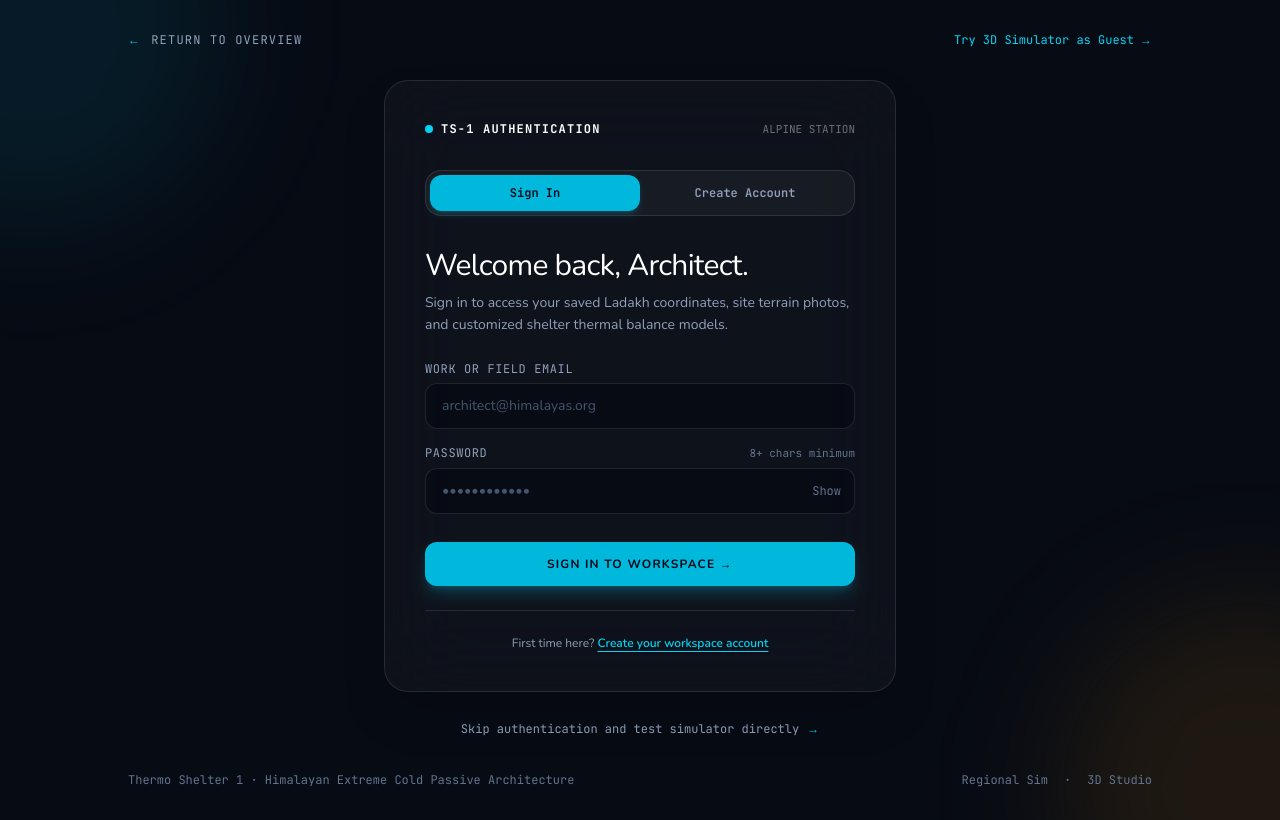
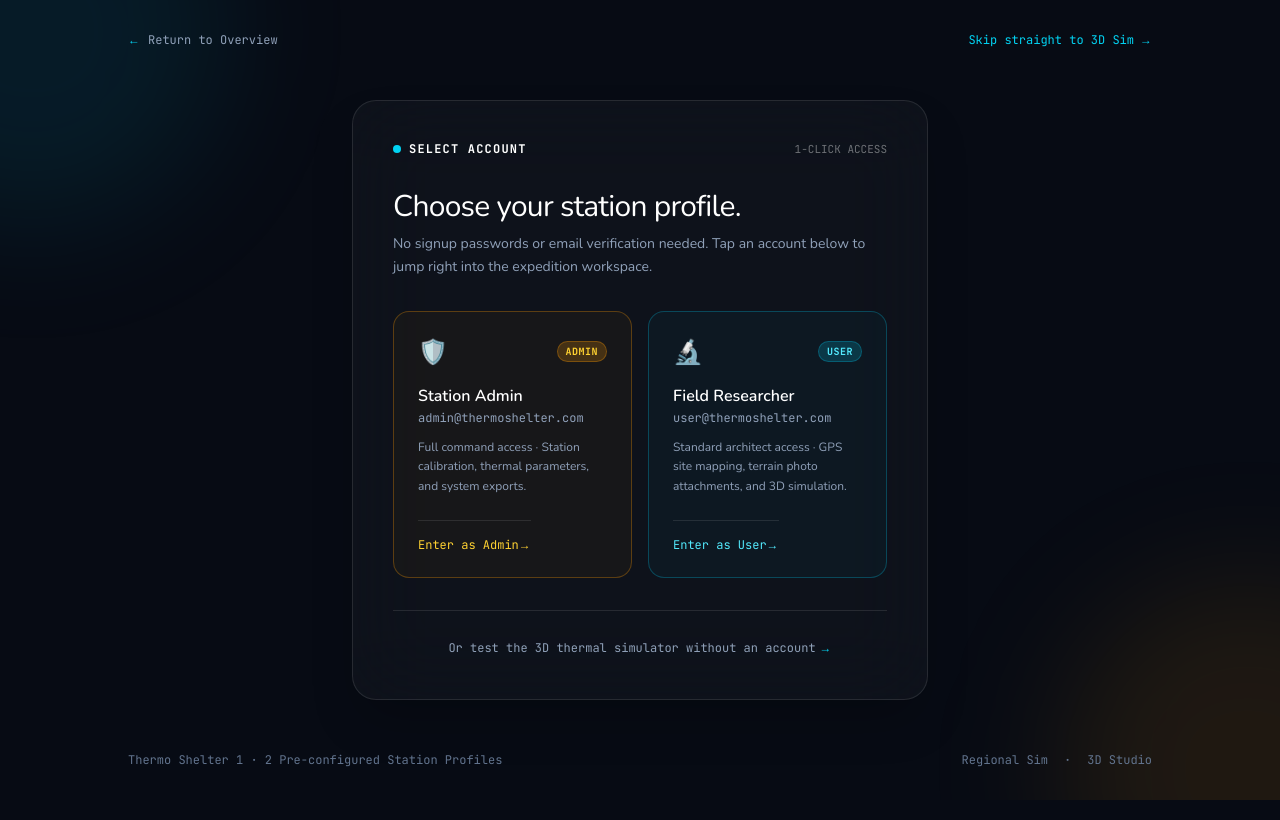
Before and after one commit to Codris-exe/thermo-shelter-1, a Next.js app in the folder frontend/: page /login in a window 1280 px wide. Built offline with nearby package versions, Linux system fonts and the light colour scheme.

Commit message:
feat(auth): simplify to 2 preset accounts (Admin and User) with 1-click login and zero signup friction

```diff
--- a/frontend/app/login/page.tsx
+++ b/frontend/app/login/page.tsx
@@ -1,92 +1,36 @@
 "use client";
 
-import { FormEvent, useEffect, useState, Suspense } from "react";
-import { useRouter, useSearchParams } from "next/navigation";
+import { useState, Suspense } from "react";
+import { useRouter } from "next/navigation";
 import Link from "next/link";
-import { saveAuth, isAuthenticated } from "@/lib/auth";
+import { loginAsPreset, getStoredUser, clearAuth } from "@/lib/auth";
 
-const API_BASE = "/backend-api";
+function AccountSelect() {
+  const router = useRouter();
+  const currentUser = getStoredUser();
+  const [loadingRole, setLoadingRole] = useState<"admin" | "user" | null>(null);
 
-function LoginForm() {
-  const router = useRouter();
-  const searchParams = useSearchParams();
-  const requestedMode = searchParams.get("mode") === "register" ? "register" : "login";
-
-  const [mode, setMode] = useState<"login" | "register">(requestedMode);
-  const [name, setName] = useState("");
-  const [email, setEmail] = useState("");
-  const [password, setPassword] = useState("");
-  const [showPassword, setShowPassword] = useState(false);
-  const [error, setError] = useState("");
-  const [loading, setLoading] = useState(false);
-
-  useEffect(() => {
-    const qMode = searchParams.get("mode");
-    if (qMode === "register" || qMode === "login") {
-      setMode(qMode);
-    }
-  }, [searchParams]);
-
-  useEffect(() => {
-    if (isAuthenticated()) router.replace("/onboarding");
-  }, [router]);
-
-  async function submit(event: FormEvent) {
-    event.preventDefault();
-    setError("");
-
-    if (mode === "register" && name.trim().length < 2) {
-      setError("Please let us know your name or team callsign.");
-      return;
-    }
-
-    if (password.length < 8) {
-      setError("Password needs at least 8 characters to keep your designs secure.");
-      return;
-    }
-
-    setLoading(true);
+  async function handleQuickLogin(role: "admin" | "user") {
+    setLoadingRole(role);
     try {
-      const response = await fetch(
-        `${API_BASE}/api/auth/${mode === "login" ? "login" : "register"}`,
-        {
-          method: "POST",
-          headers: { "Content-Type": "application/json" },
-          body: JSON.stringify(
-            mode === "login"
-              ? { email, password }
-              : { name: name.trim(), email: email.trim().toLowerCase(), password },
-          ),
-        },
-      );
-
-      const data = await response.json();
-      if (!response.ok) {
-        throw new Error(data.detail || "Unable to sign in. Please check your details and try again.");
-      }
-
-      saveAuth(data.access_token, data.user);
+      await loginAsPreset(role);
       router.push("/onboarding");
-    } catch (err) {
-      setError(
-        err instanceof Error ? err.message : "Something went wrong during sign-in. Please try again.",
-      );
     } finally {
-      setLoading(false);
+      setLoadingRole(null);
     }
   }
 
   return (
     <main className="min-h-screen bg-[#070b14] text-slate-100 flex flex-col justify-between px-6 py-8 relative overflow-hidden font-sans select-none">
-      {/* Background ambient radial gradients */}
+      {/* Background ambient lighting */}
       <div className="absolute -top-40 -left-40 w-96 h-96 bg-cyan-500/10 rounded-full blur-3xl pointer-events-none" />
       <div className="absolute -bottom-40 -right-40 w-96 h-96 bg-amber-500/10 rounded-full blur-3xl pointer-events-none" />
 
-      {/* Top Header Bar */}
-      <div className="max-w-5xl w-full mx-auto flex items-center justify-between z-10">
+      {/* Top Header */}
+      <div className="max-w-5xl w-full mx-auto flex items-center justify-between z-10 font-mono text-xs">
         <Link
           href="/"
-          className="flex items-center gap-2.5 text-xs tracking-widest uppercase font-mono text-slate-400 hover:text-white transition-colors"
+          className="flex items-center gap-2 text-slate-400 hover:text-white transition-colors"
         >
           <span className="text-cyan-400 font-bold">←</span>
           <span>Return to Overview</span>
@@ -94,201 +38,136 @@ function LoginForm() {
 
         <Link
           href="/3d"
-          className="text-xs font-mono text-cyan-400 hover:text-cyan-300 transition-colors flex items-center gap-1.5"
+          className="text-cyan-400 hover:text-cyan-300 transition-colors flex items-center gap-1.5"
         >
-          <span>Try 3D Simulator as Guest</span>
+          <span>Skip straight to 3D Sim</span>
           <span>→</span>
         </Link>
       </div>
 
-      {/* Center Form Card */}
-      <div className="w-full max-w-lg mx-auto my-8 z-10">
+      {/* Center Account Selection Card */}
+      <div className="w-full max-w-xl mx-auto my-8 z-10">
         <div className="rounded-3xl border border-white/10 bg-white/[0.03] backdrop-blur-2xl p-8 sm:p-10 shadow-2xl relative">
-          {/* Brand header */}
+          {/* Header */}
           <div className="flex items-center justify-between mb-8">
             <div className="flex items-center gap-2 font-mono text-xs">
               <span className="w-2 h-2 rounded-full bg-cyan-400" />
-              <span className="text-white font-bold tracking-widest uppercase">TS-1 AUTHENTICATION</span>
+              <span className="text-white font-bold tracking-widest uppercase">Select Account</span>
             </div>
-            <span className="text-[11px] font-mono text-white/40 uppercase">Alpine Station</span>
+            <span className="text-[11px] font-mono text-white/40 uppercase">1-Click Access</span>
           </div>
 
-          {/* Mode Switcher Tabs */}
-          <div className="grid grid-cols-2 p-1 rounded-2xl bg-white/[0.04] border border-white/10 mb-8 font-mono text-xs">
+          <h1 className="text-2xl sm:text-3xl font-normal text-white tracking-tight">
+            Choose your station profile.
+          </h1>
+          <p className="mt-2 text-sm text-slate-400 leading-relaxed">
+            No signup passwords or email verification needed. Tap an account below to jump right into the expedition workspace.
+          </p>
+
+          {/* Current user banner if already logged in */}
+          {currentUser && (
+            <div className="mt-6 p-4 rounded-2xl border border-cyan-400/30 bg-cyan-500/10 text-xs flex items-center justify-between">
+              <div>
+                <span className="text-slate-400">Currently active: </span>
+                <strong className="text-white font-medium">{currentUser.name}</strong>
+                <span className="ml-2 px-2 py-0.5 rounded-full text-[10px] font-mono uppercase tracking-wider bg-cyan-400/20 text-cyan-300">
+                  {currentUser.role || "user"}
+                </span>
+              </div>
               <button
                 type="button"
                 onClick={() => {
-                setMode("login");
-                setError("");
+                  clearAuth();
+                  router.refresh();
                 }}
-              className={`py-2.5 rounded-xl font-semibold transition-all ${
-                mode === "login"
-                  ? "bg-cyan-500 text-slate-950 shadow-md shadow-cyan-500/20"
-                  : "text-slate-400 hover:text-white"
-              }`}
+                className="text-xs text-slate-400 hover:text-white underline font-mono"
               >
-              Sign In
+                Sign out
               </button>
+            </div>
+          )}
+
+          {/* 2 Account Choice Cards */}
+          <div className="mt-8 grid grid-cols-1 sm:grid-cols-2 gap-4">
+            {/* Account 1: Admin */}
             <button
               type="button"
-              onClick={() => {
-                setMode("register");
-                setError("");
-              }}
-              className={`py-2.5 rounded-xl font-semibold transition-all ${
-                mode === "register"
-                  ? "bg-cyan-500 text-slate-950 shadow-md shadow-cyan-500/20"
-                  : "text-slate-400 hover:text-white"
-              }`}
+              disabled={loadingRole !== null}
+              onClick={() => handleQuickLogin("admin")}
+              className="p-6 rounded-2xl border border-amber-500/30 bg-amber-500/[0.04] hover:bg-amber-500/[0.08] hover:border-amber-400/60 transition-all text-left flex flex-col justify-between group cursor-pointer disabled:opacity-50"
             >
-              Create Account
+              <div>
+                <div className="flex items-center justify-between mb-4">
+                  <span className="text-2xl">🛡️</span>
+                  <span className="px-2 py-0.5 rounded-full text-[10px] font-mono uppercase tracking-wider bg-amber-500/20 text-amber-300 font-bold border border-amber-500/30">
+                    Admin
+                  </span>
+                </div>
+                <h2 className="text-base font-semibold text-white group-hover:text-amber-300 transition-colors">
+                  Station Admin
+                </h2>
+                <div className="text-xs font-mono text-slate-400 mt-0.5">
+                  admin@thermoshelter.com
+                </div>
+                <p className="text-xs text-slate-400 mt-3 leading-relaxed">
+                  Full command access · Station calibration, thermal parameters, and system exports.
+                </p>
+              </div>
+
+              <div className="mt-6 pt-4 border-t border-white/10 flex items-center justify-between text-xs font-mono text-amber-300 group-hover:translate-x-1 transition-transform">
+                <span>{loadingRole === "admin" ? "Signing In..." : "Enter as Admin"}</span>
+                <span>→</span>
+              </div>
+            </button>
+
+            {/* Account 2: User */}
+            <button
+              type="button"
+              disabled={loadingRole !== null}
+              onClick={() => handleQuickLogin("user")}
+              className="p-6 rounded-2xl border border-cyan-500/30 bg-cyan-500/[0.04] hover:bg-cyan-500/[0.08] hover:border-cyan-400/60 transition-all text-left flex flex-col justify-between group cursor-pointer disabled:opacity-50"
+            >
+              <div>
+                <div className="flex items-center justify-between mb-4">
+                  <span className="text-2xl">🔬</span>
+                  <span className="px-2 py-0.5 rounded-full text-[10px] font-mono uppercase tracking-wider bg-cyan-500/20 text-cyan-300 font-bold border border-cyan-500/30">
+                    User
+                  </span>
+                </div>
+                <h2 className="text-base font-semibold text-white group-hover:text-cyan-300 transition-colors">
+                  Field Researcher
+                </h2>
+                <div className="text-xs font-mono text-slate-400 mt-0.5">
+                  user@thermoshelter.com
+                </div>
+                <p className="text-xs text-slate-400 mt-3 leading-relaxed">
+                  Standard architect access · GPS site mapping, terrain photo attachments, and 3D simulation.
+                </p>
+              </div>
+
+              <div className="mt-6 pt-4 border-t border-white/10 flex items-center justify-between text-xs font-mono text-cyan-300 group-hover:translate-x-1 transition-transform">
+                <span>{loadingRole === "user" ? "Signing In..." : "Enter as User"}</span>
+                <span>→</span>
+              </div>
             </button>
           </div>
 
-          {/* Welcoming Context */}
-          <div className="mb-6">
-            <h1 className="text-2xl sm:text-3xl font-normal text-white tracking-tight">
-              {mode === "login" ? "Welcome back, Architect." : "Join the Alpine Habitat Project."}
-            </h1>
-            <p className="mt-2 text-sm text-slate-400 leading-relaxed">
-              {mode === "login"
-                ? "Sign in to access your saved Ladakh coordinates, site terrain photos, and customized shelter thermal balance models."
-                : "Create your architect profile to pin mountain building sites on OpenStreetMap, upload site photos, and test passive zero-fuel heating."}
-            </p>
-          </div>
-
-          {/* Form */}
-          <form onSubmit={submit} className="space-y-4 font-sans">
-            {mode === "register" && (
-              <div>
-                <label className="block text-xs font-mono uppercase tracking-wider text-slate-400 mb-1.5">
-                  Your Full Name or Callsign
-                </label>
-                <div className="relative">
-                  <input
-                    type="text"
-                    value={name}
-                    onChange={(e) => setName(e.target.value)}
-                    placeholder="e.g. Tenzin Norbu · Leh Field Station"
-                    autoComplete="name"
-                    required
-                    className="w-full rounded-xl border border-white/10 bg-[#070b14]/80 px-4 py-3 text-sm text-white placeholder:text-slate-600 outline-none focus:border-cyan-400 focus:ring-1 focus:ring-cyan-400 transition"
-                  />
-                </div>
-              </div>
-            )}
-
-            <div>
-              <label className="block text-xs font-mono uppercase tracking-wider text-slate-400 mb-1.5">
-                Work or Field Email
-              </label>
-              <input
-                type="email"
-                value={email}
-                onChange={(e) => setEmail(e.target.value)}
-                placeholder="architect@himalayas.org"
-                autoComplete="email"
-                required
-                className="w-full rounded-xl border border-white/10 bg-[#070b14]/80 px-4 py-3 text-sm text-white placeholder:text-slate-600 outline-none focus:border-cyan-400 focus:ring-1 focus:ring-cyan-400 transition"
-              />
-            </div>
-
-            <div>
-              <div className="flex justify-between items-center mb-1.5">
-                <label className="block text-xs font-mono uppercase tracking-wider text-slate-400">
-                  Password
-                </label>
-                <span className="text-[11px] font-mono text-slate-500">8+ chars minimum</span>
-              </div>
-              <div className="relative">
-                <input
-                  type={showPassword ? "text" : "password"}
-                  value={password}
-                  onChange={(e) => setPassword(e.target.value)}
-                  placeholder="••••••••••••"
-                  autoComplete={mode === "login" ? "current-password" : "new-password"}
-                  required
-                  className="w-full rounded-xl border border-white/10 bg-[#070b14]/80 px-4 py-3 pr-12 text-sm text-white placeholder:text-slate-600 outline-none focus:border-cyan-400 focus:ring-1 focus:ring-cyan-400 transition"
-                />
-                <button
-                  type="button"
-                  onClick={() => setShowPassword(!showPassword)}
-                  className="absolute right-3.5 top-1/2 -translate-y-1/2 text-xs font-mono text-slate-500 hover:text-slate-300 transition"
-                >
-                  {showPassword ? "Hide" : "Show"}
-                </button>
-              </div>
-            </div>
-
-            {error && (
-              <div className="rounded-xl border border-red-400/30 bg-red-500/10 p-3.5 text-xs text-red-200 leading-relaxed flex items-start gap-2.5">
-                <span className="text-red-400 text-sm">⚠</span>
-                <span>{error}</span>
-              </div>
-            )}
-
-            <button
-              type="submit"
-              disabled={loading}
-              className="w-full mt-3 rounded-xl bg-cyan-500 hover:bg-cyan-400 text-slate-950 font-bold py-3.5 text-xs uppercase tracking-widest transition-all shadow-lg shadow-cyan-500/25 disabled:opacity-50 hover:scale-[1.01] active:scale-[0.99]"
-            >
-              {loading
-                ? "Connecting to Station..."
-                : mode === "login"
-                  ? "Sign In to Workspace →"
-                  : "Create Account & Begin Site Setup →"}
-            </button>
-          </form>
-
-          {/* Quick toggle link */}
-          <div className="mt-6 pt-6 border-t border-white/10 text-center text-xs text-slate-400">
-            {mode === "login" ? (
-              <p>
-                First time here?{" "}
-                <button
-                  type="button"
-                  onClick={() => {
-                    setMode("register");
-                    setError("");
-                  }}
-                  className="text-cyan-400 hover:text-cyan-300 font-semibold underline underline-offset-4"
-                >
-                  Create your workspace account
-                </button>
-              </p>
-            ) : (
-              <p>
-                Already have a station profile?{" "}
-                <button
-                  type="button"
-                  onClick={() => {
-                    setMode("login");
-                    setError("");
-                  }}
-                  className="text-cyan-400 hover:text-cyan-300 font-semibold underline underline-offset-4"
-                >
-                  Sign in here
-                </button>
-              </p>
-            )}
-          </div>
-        </div>
-
-        {/* Guest fallback banner */}
-        <div className="mt-6 text-center">
+          {/* Skip link */}
+          <div className="mt-8 pt-6 border-t border-white/10 text-center">
             <Link
               href="/3d"
-            className="inline-flex items-center gap-2 text-xs font-mono text-slate-400 hover:text-slate-200 transition"
+              className="text-xs text-slate-400 hover:text-white transition inline-flex items-center gap-1 font-mono"
             >
-            <span>Skip authentication and test simulator directly</span>
+              <span>Or test the 3D thermal simulator without an account</span>
               <span className="text-cyan-400">→</span>
             </Link>
           </div>
         </div>
+      </div>
 
-      {/* Footer */}
+      {/* Bottom Footer */}
       <div className="max-w-5xl w-full mx-auto flex flex-col sm:flex-row items-center justify-between gap-4 text-xs font-mono text-slate-500 z-10">
-        <div>Thermo Shelter 1 · Himalayan Extreme Cold Passive Architecture</div>
+        <div>Thermo Shelter 1 · 2 Pre-configured Station Profiles</div>
         <div className="flex gap-4">
           <Link href="/simulate" className="hover:text-slate-300 transition">
             Regional Sim
@@ -308,11 +187,11 @@ export default function LoginPage() {
     <Suspense
       fallback={
         <div className="min-h-screen bg-[#070b14] flex items-center justify-center text-white font-mono text-sm">
-          Loading station credentials...
+          Loading station accounts...
         </div>
       }
     >
-      <LoginForm />
+      <AccountSelect />
     </Suspense>
   );
 }
--- a/frontend/app/page.tsx
+++ b/frontend/app/page.tsx
@@ -3,7 +3,7 @@
 import { useEffect, useState } from "react";
 import Link from "next/link";
 import Image from "next/image";
-import { getStoredUser, clearAuth, AuthUser } from "@/lib/auth";
+import { getStoredUser, clearAuth, AuthUser, loginAsPreset } from "@/lib/auth";
 
 export default function HomePage() {
   const [heroOpacity, setHeroOpacity] = useState(1);
@@ -17,6 +17,11 @@ export default function HomePage() {
   const handleSignOut = () => {
     clearAuth();
     setUser(null);
+  };
+
+  const handleQuickLogin = async (role: "admin" | "user") => {
+    const logged = await loginAsPreset(role);
+    setUser(logged);
   };
 
   useEffect(() => {
@@ -69,40 +74,61 @@ export default function HomePage() {
           </a>
         </nav>
 
-        {/* Top Right: Login & Sign Up options */}
-        <div className="flex items-center gap-3 sm:gap-4">
+        {/* Top Right: Preset Accounts (Admin / User) */}
+        <div className="flex items-center gap-2 sm:gap-3">
           {user ? (
-            <div className="flex items-center gap-3 font-mono">
-              <span className="hidden sm:inline text-xs text-white/70">
-                Hi, <strong className="text-cyan-400 font-semibold">{user.name}</strong>
+            <div className="flex items-center gap-2.5 sm:gap-3.5 font-mono text-xs">
+              <span className="hidden sm:inline text-white/80">
+                <span className={`mr-2 px-2 py-0.5 rounded-full text-[10px] font-bold uppercase tracking-wider ${
+                  user.role === "admin"
+                    ? "bg-amber-500/20 text-amber-300 border border-amber-400/40"
+                    : "bg-cyan-500/20 text-cyan-300 border border-cyan-400/40"
+                }`}>
+                  {user.role === "admin" ? "Admin" : "User"}
+                </span>
+                <strong className="text-white font-medium">{user.name}</strong>
               </span>
+
               <Link
                 href="/onboarding"
                 className="text-xs uppercase tracking-wider text-amber-400 hover:text-amber-300 font-semibold transition-colors"
               >
                 Site Setup →
               </Link>
+
               <button
                 type="button"
                 onClick={handleSignOut}
-                className="rounded-full border border-white/20 bg-white/5 hover:bg-white/10 text-white/70 hover:text-white px-3.5 py-1.5 text-xs transition"
+                className="rounded-full border border-white/20 bg-white/5 hover:bg-white/10 text-white/70 hover:text-white px-3 py-1.5 text-xs transition"
               >
                 Sign Out
               </button>
             </div>
           ) : (
-            <div className="flex items-center gap-3 sm:gap-4">
+            <div className="flex items-center gap-2 sm:gap-3">
+              <button
+                type="button"
+                onClick={() => handleQuickLogin("admin")}
+                className="rounded-full border border-amber-400/40 bg-amber-500/15 hover:bg-amber-500/25 text-amber-300 px-3.5 py-1.5 text-xs font-mono font-semibold transition-all flex items-center gap-1.5 shadow-sm hover:scale-105 active:scale-95"
+              >
+                <span>🛡️</span>
+                <span>Admin</span>
+              </button>
+
+              <button
+                type="button"
+                onClick={() => handleQuickLogin("user")}
+                className="rounded-full border border-cyan-400/40 bg-cyan-500/15 hover:bg-cyan-500/25 text-cyan-300 px-3.5 py-1.5 text-xs font-mono font-semibold transition-all flex items-center gap-1.5 shadow-sm hover:scale-105 active:scale-95"
+              >
+                <span>🔬</span>
+                <span>User</span>
+              </button>
+
               <Link
-                href="/login?mode=login"
-                className="text-xs font-semibold uppercase tracking-wider text-slate-300 hover:text-white transition-colors px-2 py-1"
+                href="/login"
+                className="hidden sm:inline text-xs text-slate-400 hover:text-white transition font-mono px-1.5 py-1"
               >
-                Log In
-              </Link>
-              <Link
-                href="/login?mode=register"
-                className="rounded-full bg-cyan-500 hover:bg-cyan-400 text-slate-950 font-bold px-4 sm:px-5 py-2 text-xs uppercase tracking-wider transition-all shadow-md shadow-cyan-500/20"
-              >
-                Sign Up
+                Accounts →
               </Link>
             </div>
           )}
--- a/frontend/lib/auth.ts
+++ b/frontend/lib/auth.ts
@@ -2,13 +2,30 @@ export interface AuthUser {
   id: number;
   name: string;
   email: string;
+  role?: "admin" | "user";
   created_at?: number;
 }
+
+export const PRESET_ACCOUNTS: Record<"admin" | "user", AuthUser> = {
+  admin: {
+    id: 1,
+    name: "Station Admin",
+    email: "admin@thermoshelter.com",
+    role: "admin",
+  },
+  user: {
+    id: 2,
+    name: "Field Researcher",
+    email: "user@thermoshelter.com",
+    role: "user",
+  },
+};
 
 const TOKEN_KEY = "thermo-shelter-auth-token";
 const USER_KEY = "thermo-shelter-auth-user";
 
 export function saveAuth(accessToken: string, user: AuthUser) {
+  if (typeof window === "undefined") return;
   sessionStorage.setItem(TOKEN_KEY, accessToken);
   sessionStorage.setItem(USER_KEY, JSON.stringify(user));
 }
@@ -45,3 +62,25 @@ export function authHeaders(): Record<string, string> {
 export function isAuthenticated() {
   return Boolean(getToken());
 }
+
+export async function loginAsPreset(role: "admin" | "user"): Promise<AuthUser> {
+  try {
+    const res = await fetch("/backend-api/api/auth/quick-login", {
+      method: "POST",
+      headers: { "Content-Type": "application/json" },
+      body: JSON.stringify({ role }),
+    });
+    if (res.ok) {
+      const data = await res.json();
+      saveAuth(data.access_token, data.user);
+      return data.user;
+    }
+  } catch {
+    // Backend offline or starting up
+  }
+
+  // Resilient instant client session fallback
+  const fallbackUser = PRESET_ACCOUNTS[role];
+  saveAuth(`preset-token-${role}-${Date.now()}`, fallbackUser);
+  return fallbackUser;
+}
```
Also changed, not shown: 2 other files (tests, documents, lock files or other folders). Lines whose indentation alone changed are shown as unchanged.
